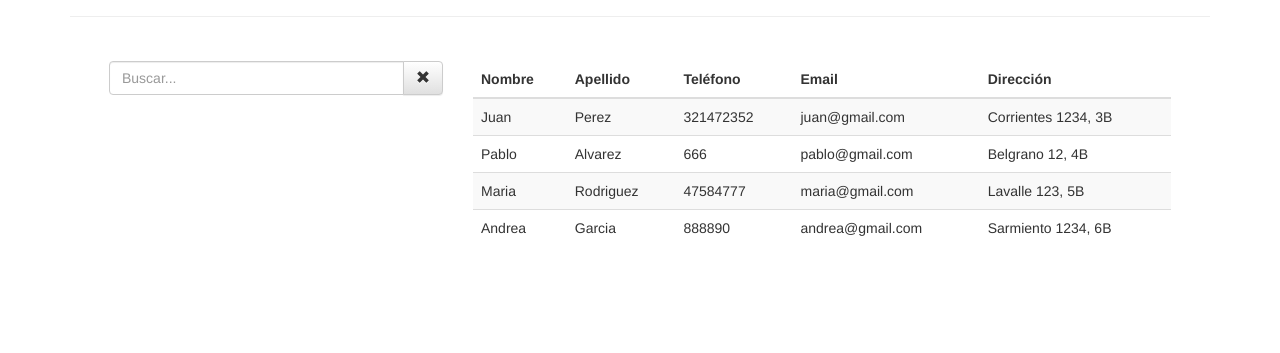
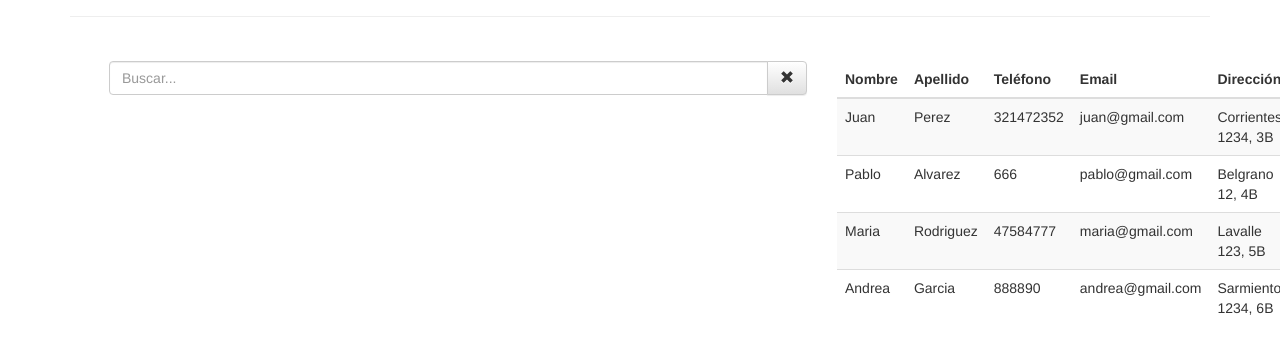
Before and after one commit to uqbar-project/eg-pre-agenda-angularJS-ES5, a website: page 09-grid-agenda/index.html in a window 1280 px wide. Shown: the part 83-436 px from the top of the page. Drawn offline with nearby package versions, Linux system fonts and the light colour scheme.

Commit message:
pequeñas mejoras de 1c2017

```diff
--- a/08-bootstrap-agenda/package.json
+++ b/08-bootstrap-agenda/package.json
@@ -5,6 +5,6 @@
   "license": "",
   "dependencies": {
     "angular": "^1.4.4",
-    "bootstrap": "^3.3.5",
+    "bootstrap": "^3.3.5"
   }
 }
--- a/09-grid-agenda/index.html
+++ b/09-grid-agenda/index.html
@@ -26,7 +26,7 @@
 
   <div class="well-lg">
 
-    <form class="col-sm-4">
+    <form class="col-xs-8">
       <div class="input-group">
         <input type="text" ng-model="agenda.textoBusqueda" class="form-control" placeholder="Buscar...">
 
@@ -38,7 +38,7 @@
       </div>
     </form>
 
-    <div class="col-sm-8">
+    <div class="col-xs-4">
       <table class="table table-striped table-hover">
         <thead>
         <tr>
```
